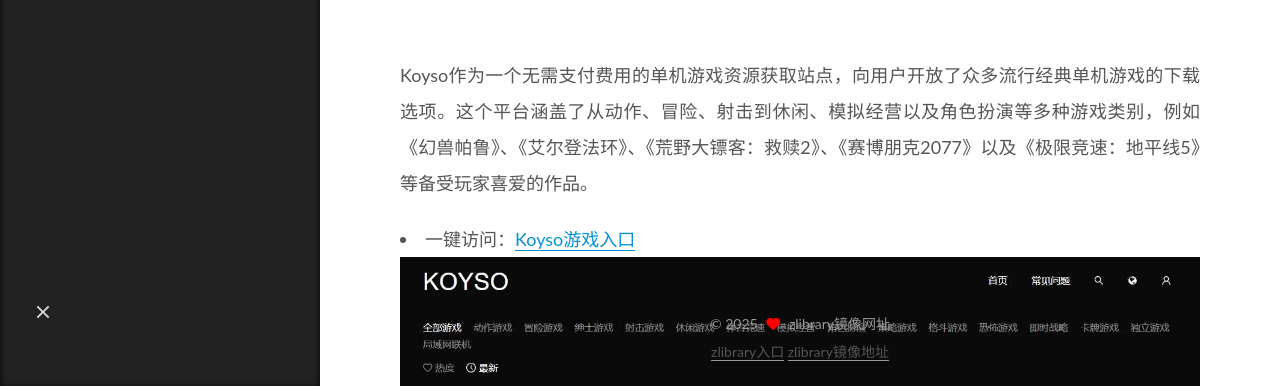
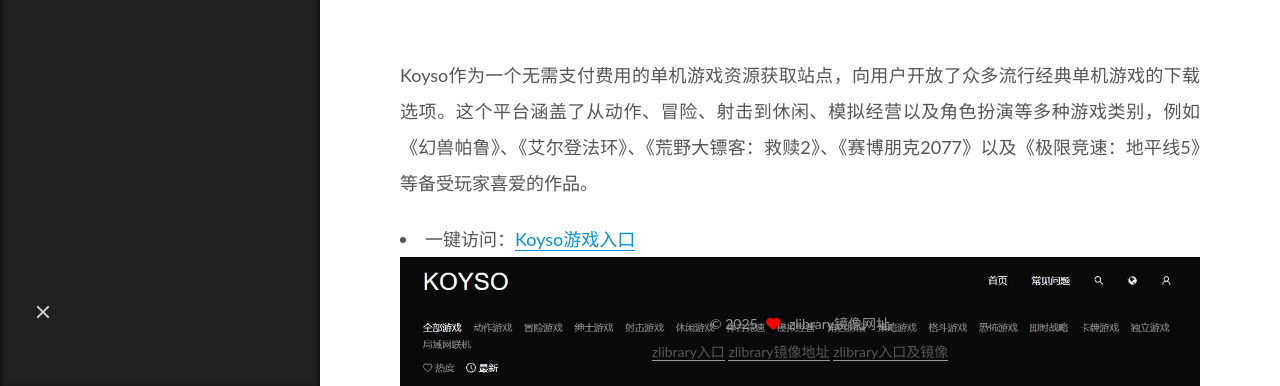
Before and after one commit to z-libraryolo/z-libraryolo.github.io, a plain HTML site: page p/koyso.html in a window 1280 px wide. Shown: the part 414-800 px from the top of the page. Drawn offline with nearby package versions, Linux system fonts and the light colour scheme.

Commit message:
Update koyso.html

```diff
--- a/p/koyso.html
+++ b/p/koyso.html
@@ -210,6 +210,7 @@
            <div class="links">
 <a href="https://www.cnblogs.com/zlibraryyyy/p/18647325" target="_blank" >zlibrary入口</a>
 <a href="https://www.cnblogs.com/zlibrary-zlib/articles/18588675" target="_blank" >zlibrary镜像地址</a>
+             <a href="https://zlibraryyya.github.io/p/zlibrary.html" target="_blank" >zlibrary入口及镜像</a>
         </div>
 
 
```
